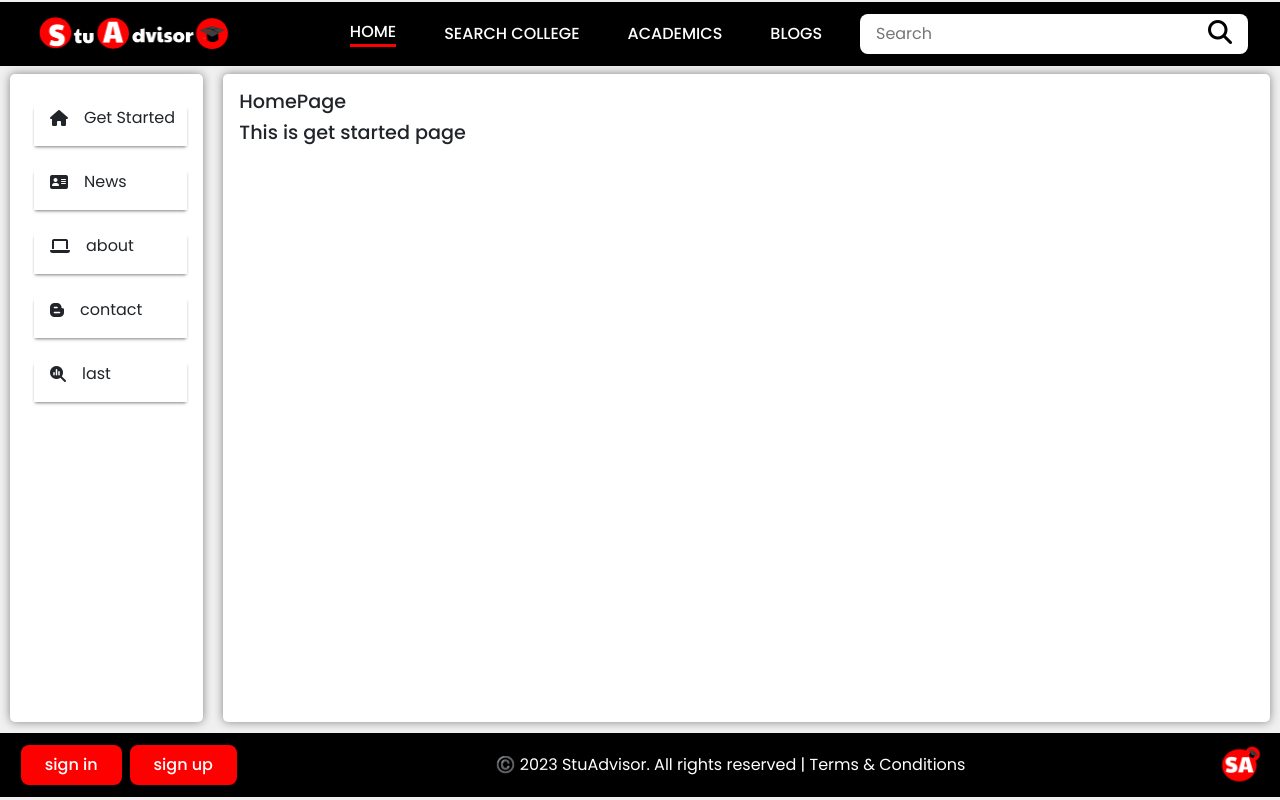
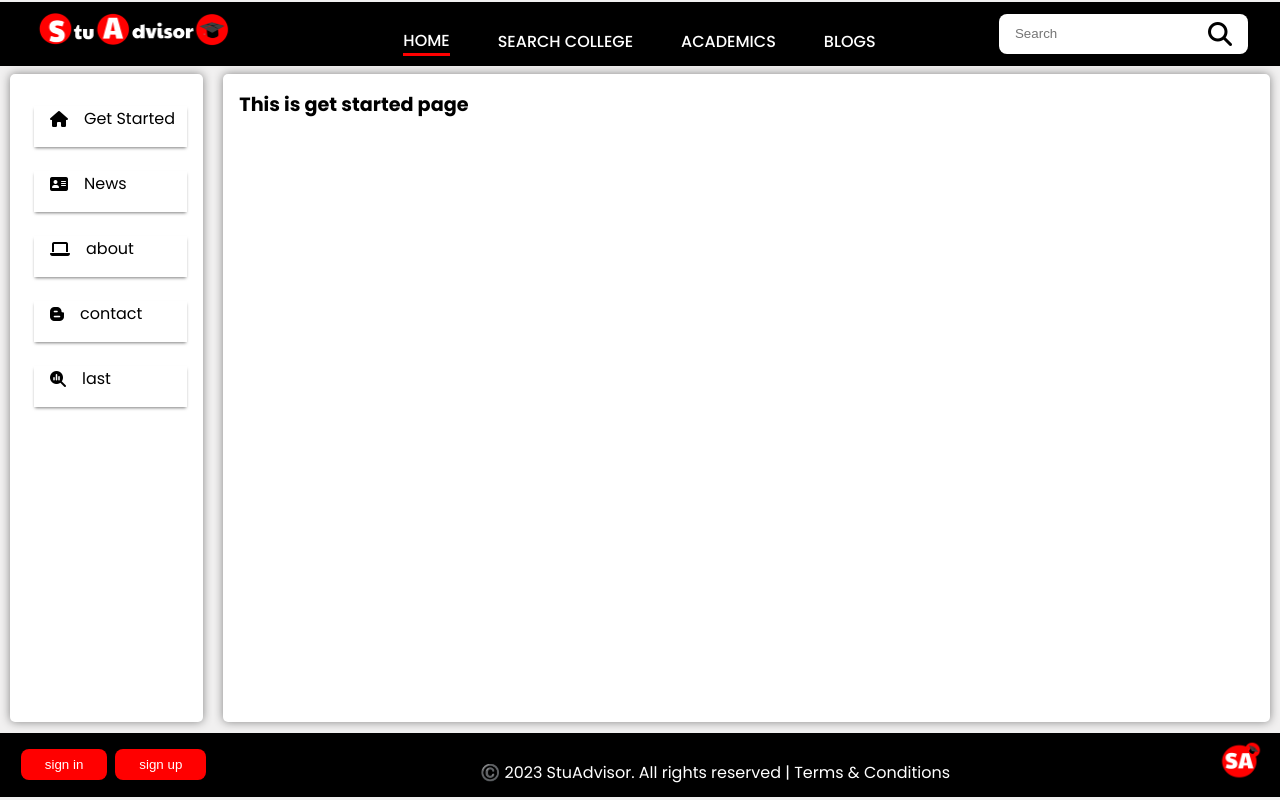
Before and after one commit to girrajkushwahin/stuadvisor, a React (Create React App) app in the folder client/: page / in a window 1280 px wide. Built offline with nearby package versions, Linux system fonts and the light colour scheme.

Commit message:
removed bootstrap import and h1 of home

```diff
--- a/client/package.json
+++ b/client/package.json
@@ -7,7 +7,6 @@
     "@testing-library/jest-dom": "^5.16.5",
     "@testing-library/react": "^13.4.0",
     "@testing-library/user-event": "^13.5.0",
-    "bootstrap": "^5.2.3",
     "react": "^18.2.0",
     "react-dom": "^18.2.0",
     "react-router-dom": "^6.8.0",
--- a/client/src/components/Home.jsx
+++ b/client/src/components/Home.jsx
@@ -24,7 +24,6 @@ const Home = () => {
   return (
     <>
       <div className="main-item main-right">
-        <h1>HomePage</h1>
         {state === 0 ? <GetStarted /> : null}
         {state === 1 ? <News /> : null}
         {state === 2 ? <About /> : null}
--- a/client/src/index.js
+++ b/client/src/index.js
@@ -1,8 +1,6 @@
 import React from 'react';
 import ReactDOM from 'react-dom/client';
 import { BrowserRouter as Router } from 'react-router-dom';
-import '../node_modules/bootstrap/dist/css/bootstrap.min.css';
-import '../node_modules/bootstrap/dist/js/bootstrap.bundle';
 import './index.css';
 import App from './App';
 
```
